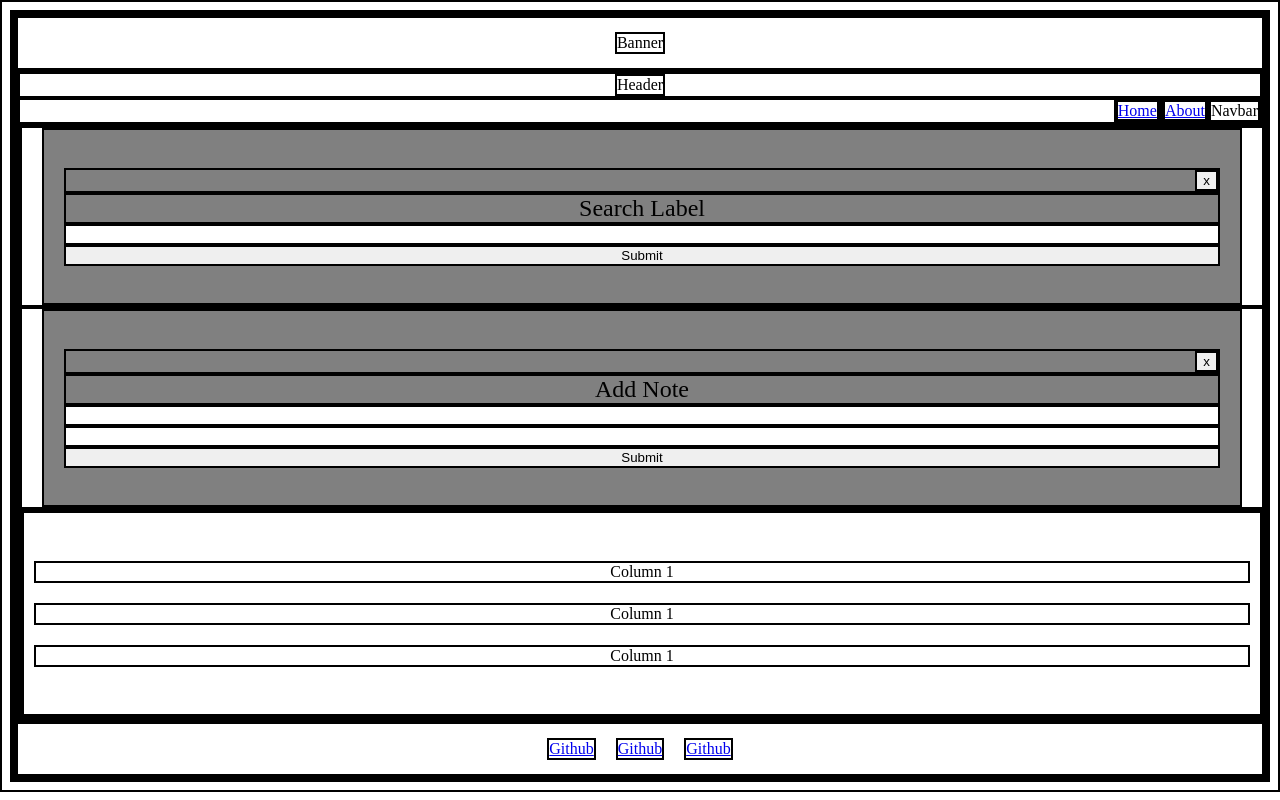
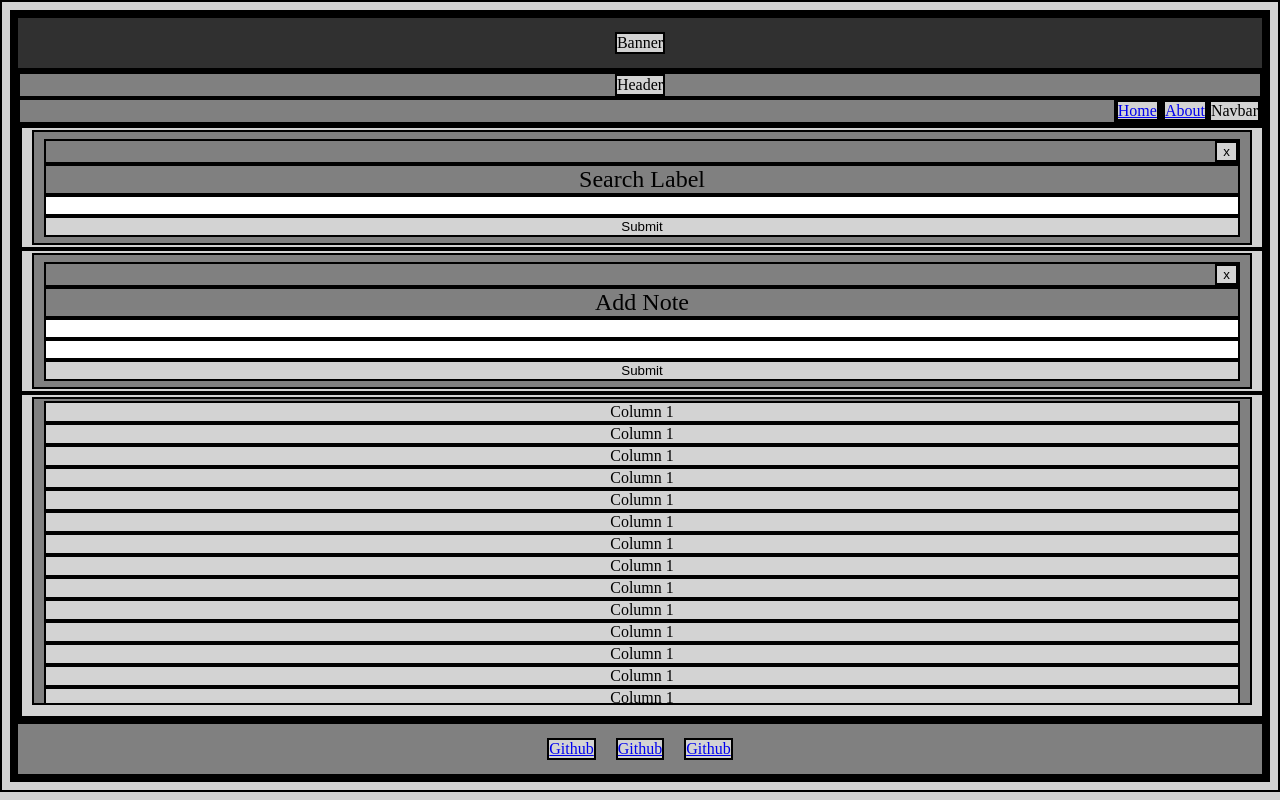
Before and after one commit to mtleonardjr/mtl-crud-react, a React (Create React App) app: page / in a window 1280 px wide. Built offline with nearby package versions, Linux system fonts and the light colour scheme.

Commit message:
added styling

```diff
--- a/src/App.css
+++ b/src/App.css
@@ -1,5 +1,6 @@
 * {
   border: 2px solid black;
+  background-color: lightgray;
 }
 
 .app {
@@ -16,12 +17,13 @@
   flex-direction: row;
   justify-content: center;
   align-items: center;
+  background-color: rgb(48, 48, 48);
 }
 
 .main-body {
   display: flex;
   flex-direction: column;
-  flex: 1;
+  flex: 1 1;
 }
 
 .header {
@@ -29,12 +31,14 @@
   flex-direction: row;
   justify-content: center;
   align-items: center;
+  background-color: gray;
 }
 
 .navbar {
   display: flex;
   flex-direction: row;
   justify-content: flex-end;
+  background-color: gray;
 }
 
 .about-container {
@@ -57,7 +61,7 @@
   flex-direction: row;
   flex-wrap: wrap;
   width: 100%;
-  flex: 1;
+  flex: 1 1;
 }
 
 .column {
@@ -66,57 +70,62 @@
   flex: 1 1 100%;
 }
 
+.column-search {
+  display: flex;
+  flex-direction: column;
+  flex: 1 1 50%;
+}
+
 .delete {
   display: flex;
   justify-content: flex-end;
   flex: 0 0 10px;
+  background-color: inherit;
 }
-.search {
+
+.text-input {
+  background-color: white;
+}
+
+.card-search {
   display: flex;
   flex-direction: column;
   justify-content: center;
   flex: 1;
-  padding: 0px 20px;
-  margin: 0px 20px;
+  padding: 2px 10px;
+  margin: 2px 10px;
   background-color: gray;
 }
 
-.search-label {
-  text-align: center;
-  font-size: x-large;
-}
-
-.add-form {
+.card {
   display: flex;
   flex-direction: column;
   justify-content: center;
   flex: 1;
-  padding: 0px 20px;
-  margin: 0px 20px;
+  padding: 2px 10px;
+  margin: 2px 10px;
   background-color: gray;
 }
 
-.search-label {
+.card-records {
+  flex-direction: column;
+  justify-content: center;
+  padding: 10px;
+  margin: 10px;
+  background-color: gray;
+  max-height: 300px;
+  overflow: auto;
+  padding: 2px 10px;
+  margin: 2px 10px;
+}
+
+.card-label {
   text-align: center;
   font-size: x-large;
-}
-
-.column-1 {
-  display: flex;
-  flex-direction: column;
-  justify-content: center;
-  flex: 1;
-}
-
-.column-2 {
-  display: flex;
-  flex-direction: column;
-  justify-content: center;
-  flex: 1;
+  background-color: inherit;
 }
 
 .column-item {
-  margin: 10px;
   text-align: center;
 }
 
@@ -126,6 +135,7 @@
   flex-direction: row;
   justify-content: center;
   align-items: center;
+  background-color: gray;
 }
 
 .footer-item {
--- a/src/components/Columns.js
+++ b/src/components/Columns.js
@@ -1,29 +1,45 @@
 const Columns = () => {
     return (
       <div className="row">
-        <div className="column">
-          <form className="search">
+        <div className="column-search">
+          <form className="card-search">
             <div className='delete' >
               <button>x</button>
             </div>
-            <label className='search-label'>Search Label</label>
-            <input type='text'></input>
+            <label className='card-label'>Search Label</label>
+            <input type='text' className='text-input'></input>
             <input type='submit'></input>
           </form>
         </div>
         <div className="column">
-          <form className="add-form">
+          <form className="card">
             <div className='delete' >
               <button>x</button>
             </div>
-            <label className='search-label'>Add Note</label>
-            <input type='text'></input>
-            <input type='text'></input>
+            <label className='card-label'>Add Note</label>
+            <input type='text' className='text-input'></input>
+            <input type='text' className='text-input'></input>
             <input type='submit'></input>
           </form>
         </div>
         <div className="column">
-          <div className="column-1">
+          <div className="card-records">
+            <div className="column-item">Column 1</div>
+            <div className="column-item">Column 1</div>
+            <div className="column-item">Column 1</div>
+            <div className="column-item">Column 1</div>
+            <div className="column-item">Column 1</div>
+            <div className="column-item">Column 1</div>
+            <div className="column-item">Column 1</div>
+            <div className="column-item">Column 1</div>
+            <div className="column-item">Column 1</div>
+            <div className="column-item">Column 1</div>
+            <div className="column-item">Column 1</div>
+            <div className="column-item">Column 1</div>
+            <div className="column-item">Column 1</div>
+            <div className="column-item">Column 1</div>
+            <div className="column-item">Column 1</div>
+            <div className="column-item">Column 1</div>
             <div className="column-item">Column 1</div>
             <div className="column-item">Column 1</div>
             <div className="column-item">Column 1</div>
```
